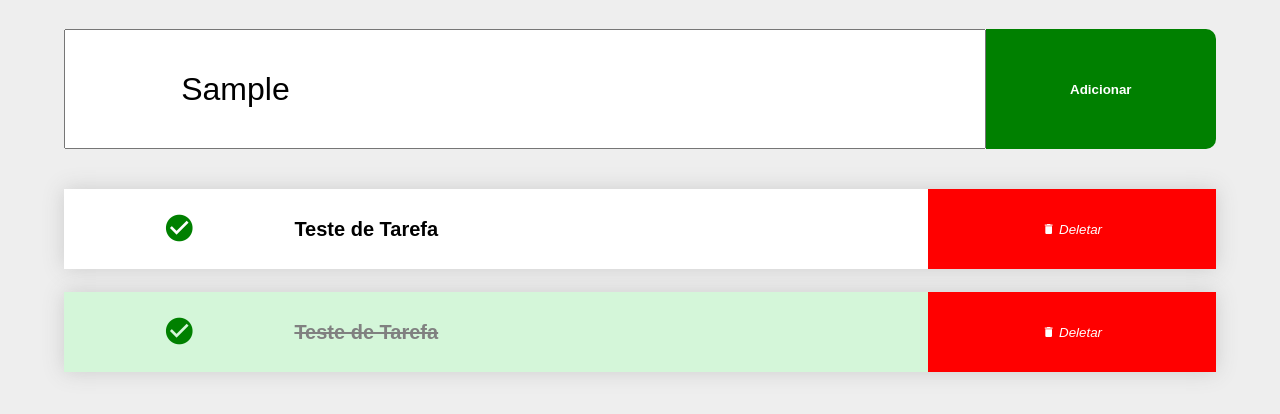
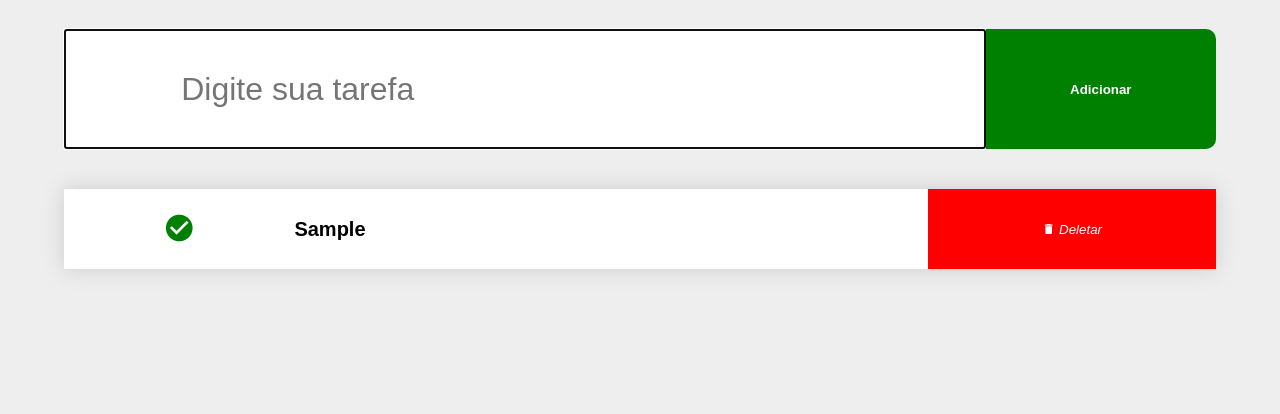
Before and after one commit to Alan-Damacena/PROJETOS, a plain HTML site: page 14_-_LISTA_DE_TAREFAS/index.html in a window 1280 px wide. Both pictures are taken after typing "Sample" into the empty fields and a click on the button "Adicionar". Shown: the part 90-504 px from the top of the page. Drawn offline with Linux system fonts and the light colour scheme.

Commit message:
portfolio

```diff
--- a/14_-_LISTA_DE_TAREFAS/index.html
+++ b/14_-_LISTA_DE_TAREFAS/index.html
@@ -22,29 +22,9 @@
         </header>
 
         <main id="areaLista">
-            <div class="item">
-                <div class="item-icone">
-                    <i class="mdi mdi-check-circle"></i>
-                </div>
-                <div class="item-nome">
-                    Teste de Tarefa
-                </div>
-                <div class="item-botao">
-                    <button class="delete"><i class="mdi mdi-delete"> Deletar </i></button>
-                </div>
-            </div>
 
-            <div class="item clicado">
-                <div class="item-icone">
-                    <i class="mdi mdi-check-circle"></i>
-                </div>
-                <div class="item-nome">
-                    Teste de Tarefa
-                </div>
-                <div class="item-botao">
-                    <button class="delete"><i class="mdi mdi-delete"> Deletar </i></button>
-                </div>
-            </div>
+
+
         </main>
 
 </body>
--- a/14_-_LISTA_DE_TAREFAS/script.js
+++ b/14_-_LISTA_DE_TAREFAS/script.js
@@ -13,11 +13,28 @@ function addTarefa() {
             <i class="mdi mdi-check-circle"></i>
         </div>
         <div class="item-nome">
-            Teste de Tarefa
+            ${valorInput}
         </div>
         <div class="item-botao">
             <button class="delete"><i class="mdi mdi-delete"> Deletar </i></button>
         </div>
     </div>`;
+
+    //ADICIONAR NOVO ITEM NO MAIN
+    main.innerHTML += novoItem;
+
+    //ZERAR OS CAMPINHOS
+    input.value = "";
+    input.focus();
+
     }
+
 }
+
+input.addEventListener("keyup", function(event){
+    if(event.keyCode === 13){
+        event.preventDefault
+        btnAdd.click();
+    }
+
+})
```
